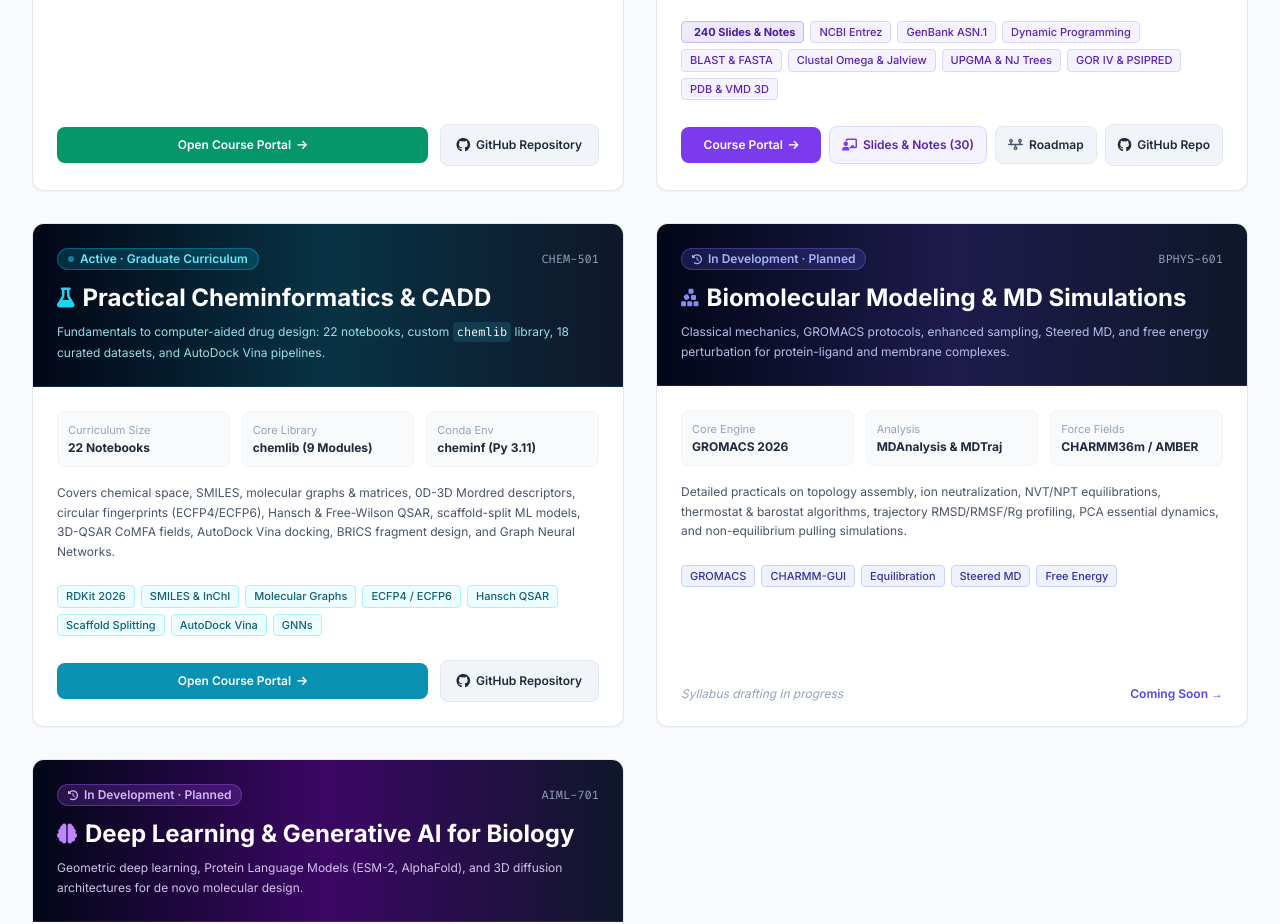
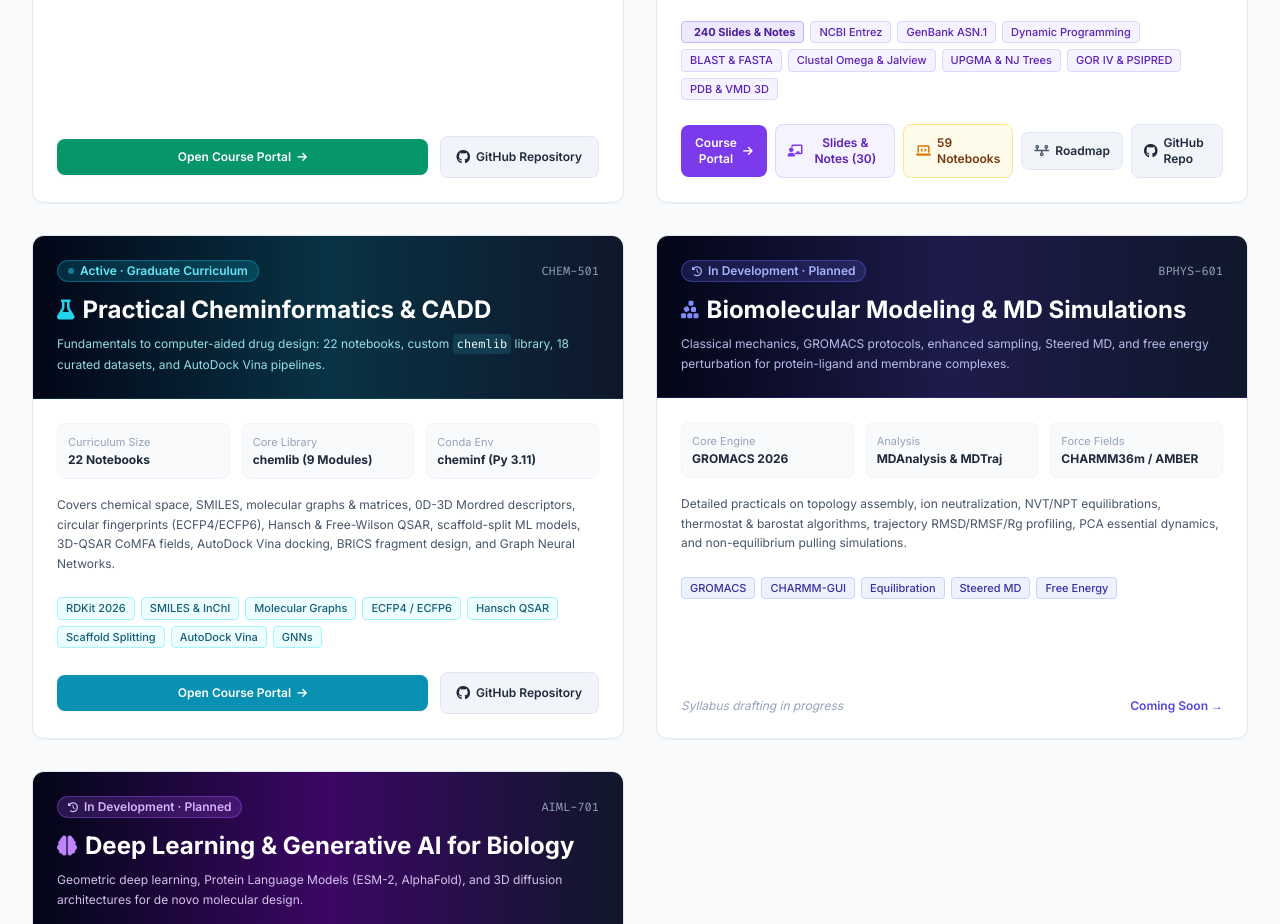
Before and after one commit to meprateekpaul/Cheminformatics, a plain HTML site: page courses.html in a window 1280 px wide. Shown: the part 1261-2185 px from the top of the page. Drawn offline with nearby package versions, Linux system fonts and the light colour scheme.

Commit message:
chore(courses): synchronize updated courses catalog

```diff
--- a/courses.html
+++ b/courses.html
@@ -337,6 +337,10 @@
                             <i class="fa-solid fa-chalkboard-user text-xs text-violet-600"></i>
                             <span>Slides & Notes (30)</span>
                         </a>
+                        <a href="conceptsbio.html#notebooks" class="w-full sm:w-auto bg-amber-50 hover:bg-amber-100 text-amber-900 font-semibold px-3 py-2.5 rounded-lg text-xs border border-amber-200 transition flex items-center justify-center space-x-1.5">
+                            <i class="fa-solid fa-laptop-code text-xs text-amber-600"></i>
+                            <span>59 Notebooks</span>
+                        </a>
                         <a href="conceptsbio.html#roadmap" class="w-full sm:w-auto bg-slate-100 hover:bg-slate-200 text-slate-800 font-semibold px-3 py-2.5 rounded-lg text-xs border border-slate-200 transition flex items-center justify-center space-x-1.5">
                             <i class="fa-solid fa-timeline text-xs text-slate-600"></i>
                             <span>Roadmap</span>
```
